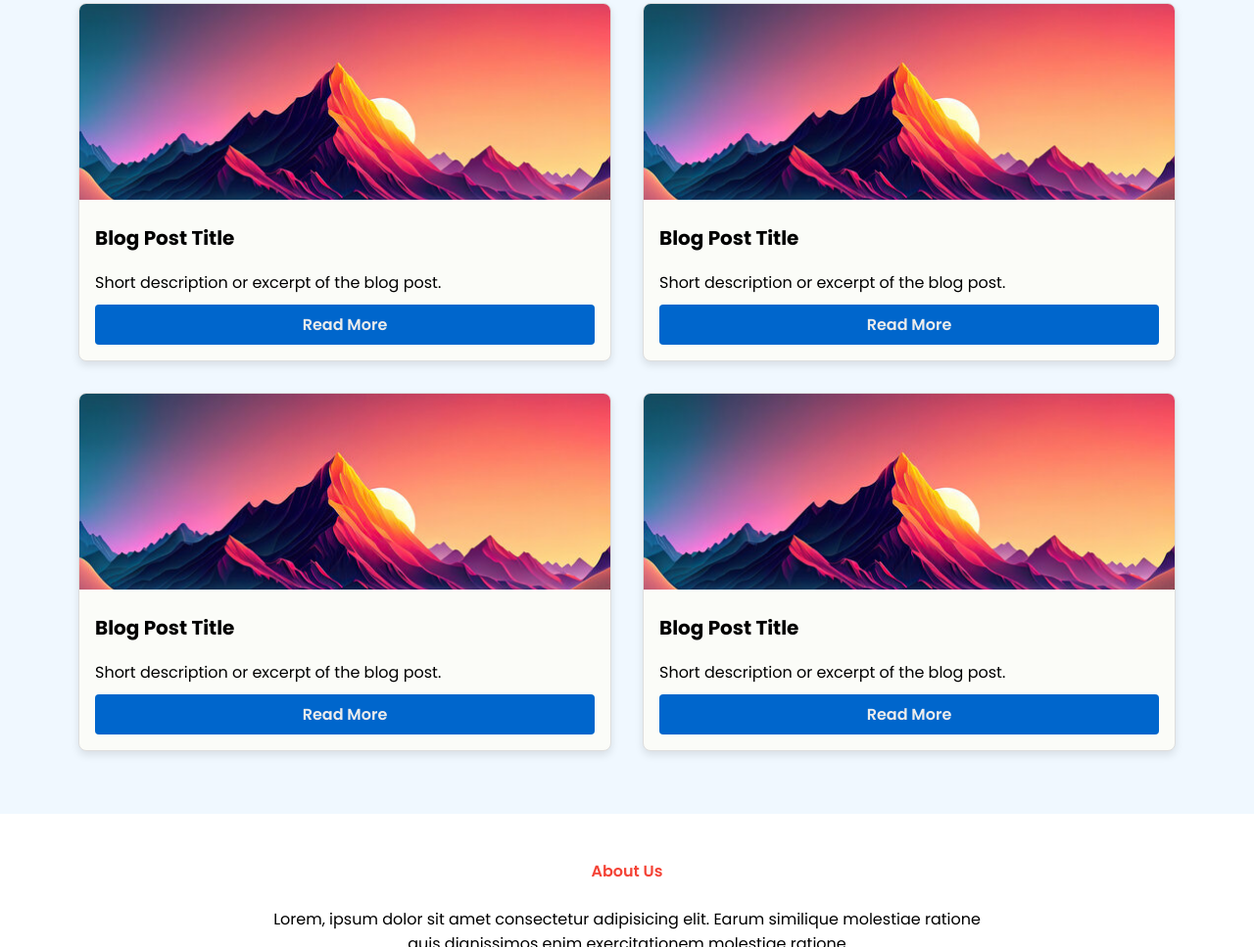
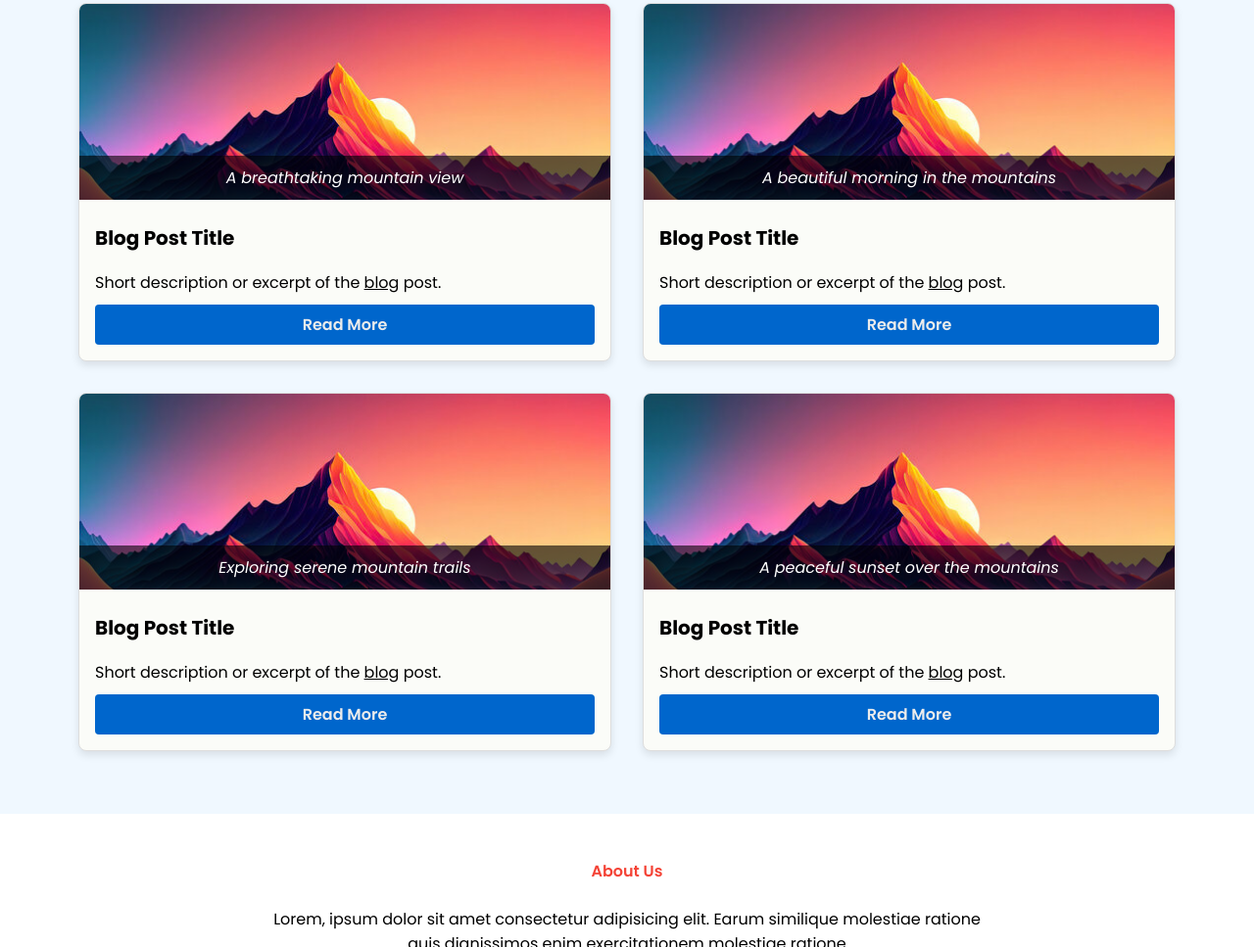
Before and after one commit to eidghannam/udacityBlog, a plain HTML site: page index.html in a window 1280 px wide. Shown: the part 992-1959 px from the top of the page at 98% size. Drawn offline with Linux system fonts and the light colour scheme.

Commit message:
fix issues

```diff
--- a/assets/css/card-style.css
+++ b/assets/css/card-style.css
@@ -1,6 +1,6 @@
 .blog-card {
-  display: flex;
-  flex-direction: column;
+  display: grid;
+  grid-template-rows: auto auto;
   border: 1px solid #ddd;
   border-radius: 8px;
   overflow: hidden;
@@ -14,10 +14,27 @@
   box-shadow: 0 6px 12px rgba(0, 0, 0, 0.15);
 }
 
+.blog-card figure {
+  position: relative;
+}
+
 .blog-card img {
   width: 100%;
   height: 200px;
   object-fit: cover;
+  display: block;
+}
+
+.blog-card figcaption {
+  position: absolute;
+  bottom: 0;
+  width: 100%;
+  padding: 10px;
+  background: rgba(0, 0, 0, 0.6);
+  color: #fff;
+  font-size: 16px;
+  text-align: center;
+  font-style: italic;
 }
 
 .blog-card .blog-content {
--- a/index.html
+++ b/index.html
@@ -39,41 +39,51 @@
 
         <!-- Blog Card  -->
         <article class="blog-card">
-          <img src="./assets/images/mountain.jpg" alt="Blog Image" />
+          <figure>
+            <img src="./assets/images/mountain.jpg" alt="Mountain landscape" />
+            <figcaption>A breathtaking mountain view</figcaption>
+          </figure>
           <div class="blog-content">
             <h2>Blog Post Title</h2>
-            <p>Short description or excerpt of the blog post.</p>
+            <p>Short description or excerpt of the <u>blog</u> post.</p>
             <!-- Read More Button Linking to Full Post -->
             <button><a href="./blog-post.html">Read More</a></button>
           </div>
         </article>
 
-        <!-- Blog Card  -->
+        <!-- Repeat Blog Cards with figcaption -->
         <article class="blog-card">
-          <img src="./assets/images/mountain.jpg" alt="Blog Image" />
+          <figure>
+            <img src="./assets/images/mountain.jpg" alt="Mountain landscape" />
+            <figcaption>A beautiful morning in the mountains</figcaption>
+          </figure>
           <div class="blog-content">
             <h2>Blog Post Title</h2>
-            <p>Short description or excerpt of the blog post.</p>
+            <p>Short description or excerpt of the <u>blog</u> post.</p>
             <button><a href="./blog-post.html">Read More</a></button>
           </div>
         </article>
 
-        <!-- Blog Card  -->
         <article class="blog-card">
-          <img src="./assets/images/mountain.jpg" alt="Blog Image" />
+          <figure>
+            <img src="./assets/images/mountain.jpg" alt="Mountain landscape" />
+            <figcaption>Exploring serene mountain trails</figcaption>
+          </figure>
           <div class="blog-content">
             <h2>Blog Post Title</h2>
-            <p>Short description or excerpt of the blog post.</p>
+            <p>Short description or excerpt of the <u>blog</u> post.</p>
             <button><a href="./blog-post.html">Read More</a></button>
           </div>
         </article>
 
-        <!-- Blog Card  -->
         <article class="blog-card">
-          <img src="./assets/images/mountain.jpg" alt="Blog Image" />
+          <figure>
+            <img src="./assets/images/mountain.jpg" alt="Mountain landscape" />
+            <figcaption>A peaceful sunset over the mountains</figcaption>
+          </figure>
           <div class="blog-content">
             <h2>Blog Post Title</h2>
-            <p>Short description or excerpt of the blog post.</p>
+            <p>Short description or excerpt of the <u>blog</u> post.</p>
             <button><a href="./blog-post.html">Read More</a></button>
           </div>
         </article>
```
